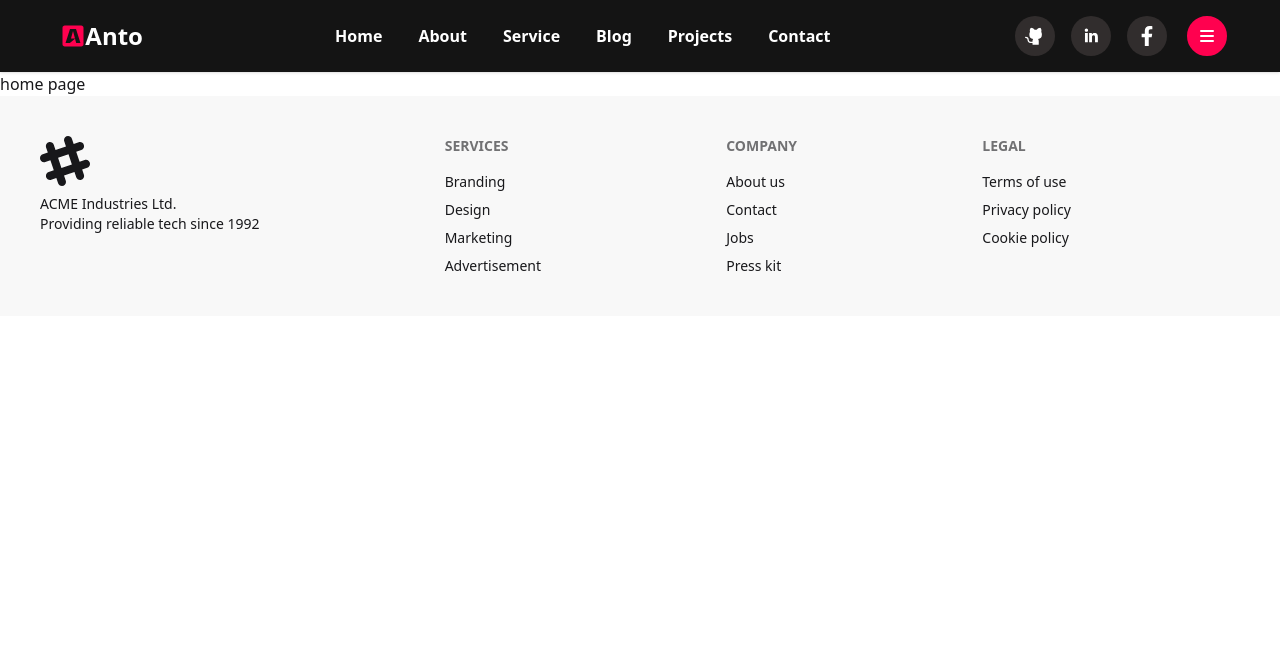
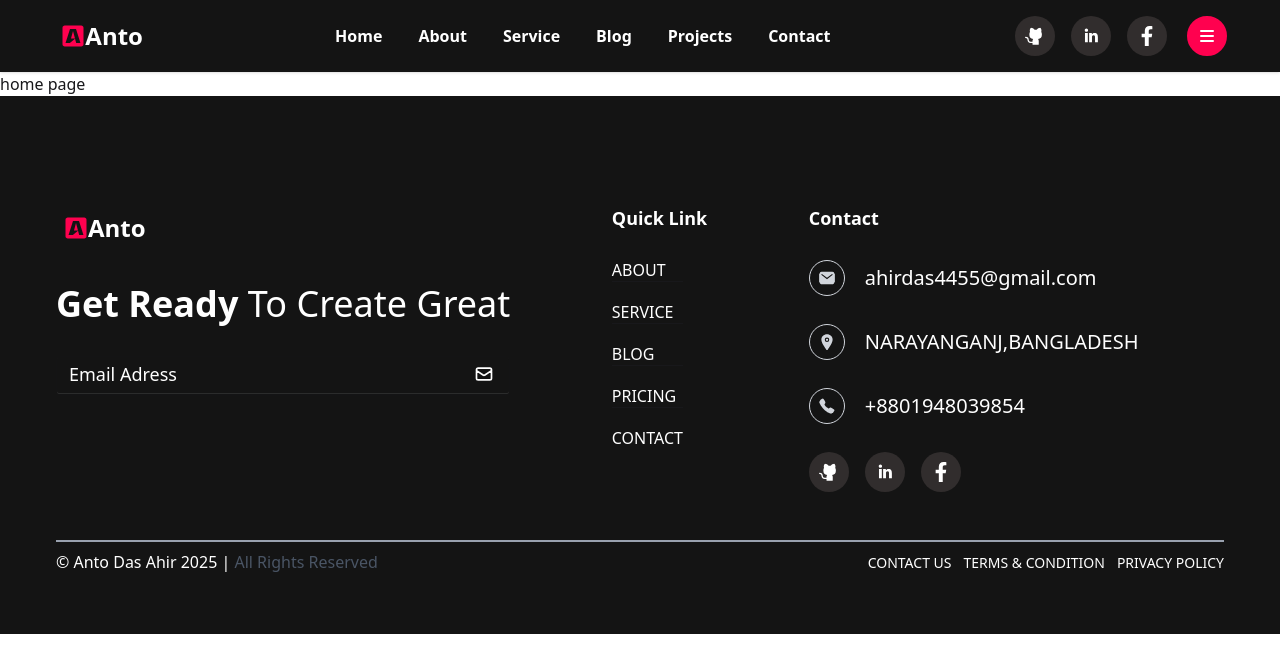
Before and after one commit to anto-das/anto-das-ahir, a React (Vite) app: page / in a window 1280 px wide. Shown: the top 672 px of the page. Built offline with nearby package versions, Linux system fonts and the light colour scheme.

Commit message:
added footer design

```diff
--- a/src/Shared/Footer.jsx
+++ b/src/Shared/Footer.jsx
@@ -1,45 +1,62 @@
+import { HiOutlineMail } from "react-icons/hi";
+import Logo from "./Logo";
+import { NavLink } from "react-router-dom";
+import { IoCall, IoLocation, IoMail } from "react-icons/io5";
+import SocialIcons from "../components/SocialIcons";
 
 const Footer = () => {
+     const links =<>
+    <ul className="grid gap-5">
+      <li className='border-b '><NavLink className={'text-white  uppercase  text-[16px] hover:border-b-2 hover:border-[#ff014f] transition border-w-full hover:text-[#ff014f] duration-1000'}>About</NavLink></li>
+      <li className='border-b '><NavLink className={'text-white uppercase  text-[16px] hover:border-b-2 hover:border-[#ff014f] transition border-w-full hover:text-[#ff014f] duration-1000'}>Service</NavLink></li>
+      <li className='border-b '><NavLink className={'text-white uppercase  text-[16px] hover:border-b-2 hover:border-[#ff014f] transition border-w-full hover:text-[#ff014f] duration-1000'}>Blog</NavLink></li>
+      <li className='border-b '><NavLink className={'text-white uppercase  text-[16px] hover:border-b-2 hover:border-[#ff014f] transition border-w-full hover:text-[#ff014f] duration-1000'}>Pricing</NavLink></li>
+      <li ><NavLink className={'text-white uppercase  text-[16px] hover:border-b-2 hover:border-[#ff014f] transition border-w-full hover:text-[#ff014f] duration-1000'}>Contact</NavLink></li>
+    </ul>
+    </>
     return (
-        <footer className="footer sm:footer-horizontal bg-base-200 text-base-content p-10">
-  <aside>
-    <svg
-      width="50"
-      height="50"
-      viewBox="0 0 24 24"
-      xmlns="http://www.w3.org/2000/svg"
-      fillRule="evenodd"
-      clipRule="evenodd"
-      className="fill-current">
-      <path
-        d="M22.672 15.226l-2.432.811.841 2.515c.33 1.019-.209 2.127-1.23 2.456-1.15.325-2.148-.321-2.463-1.226l-.84-2.518-5.013 1.677.84 2.517c.391 1.203-.434 2.542-1.831 2.542-.88 0-1.601-.564-1.86-1.314l-.842-2.516-2.431.809c-1.135.328-2.145-.317-2.463-1.229-.329-1.018.211-2.127 1.231-2.456l2.432-.809-1.621-4.823-2.432.808c-1.355.384-2.558-.59-2.558-1.839 0-.817.509-1.582 1.327-1.846l2.433-.809-.842-2.515c-.33-1.02.211-2.129 1.232-2.458 1.02-.329 2.13.209 2.461 1.229l.842 2.515 5.011-1.677-.839-2.517c-.403-1.238.484-2.553 1.843-2.553.819 0 1.585.509 1.85 1.326l.841 2.517 2.431-.81c1.02-.33 2.131.211 2.461 1.229.332 1.018-.21 2.126-1.23 2.456l-2.433.809 1.622 4.823 2.433-.809c1.242-.401 2.557.484 2.557 1.838 0 .819-.51 1.583-1.328 1.847m-8.992-6.428l-5.01 1.675 1.619 4.828 5.011-1.674-1.62-4.829z"></path>
-    </svg>
-    <p>
-      ACME Industries Ltd.
+        <footer className="px-14 py-15  bg-[#141414] ">
+ <div className="footer sm:footer-horizontal text-base-content py-12 border-b-2 border-gray-400">
+     <aside className="space-y-6">
+    <Logo></Logo>
+    <p className="text-4xl text-white capitalize">
+     <span className="font-bold"> Get Ready</span> to create great
       <br />
-      Providing reliable tech since 1992
     </p>
+        <div className="relative w-full">
+            <input type="email" placeholder="Email Adress" className="input w-full placeholder:text-white placeholder:text-lg text-white bg-[#141414] border-b-2 focus:outline-none outline-none" />
+            <button className="link"><HiOutlineMail className="text-white text-xl absolute bottom-3 right-4"/></button>
+        </div>
   </aside>
-  <nav>
-    <h6 className="footer-title">Services</h6>
-    <a className="link link-hover">Branding</a>
-    <a className="link link-hover">Design</a>
-    <a className="link link-hover">Marketing</a>
-    <a className="link link-hover">Advertisement</a>
+  <nav className="space-y-5">
+    <h1 className="text-lg text-white font-bold">Quick Link</h1>
+   {links}
   </nav>
-  <nav>
-    <h6 className="footer-title">Company</h6>
-    <a className="link link-hover">About us</a>
-    <a className="link link-hover">Contact</a>
-    <a className="link link-hover">Jobs</a>
-    <a className="link link-hover">Press kit</a>
+  <nav className="space-y-5">
+    <h1 className="text-lg text-white font-bold">Contact</h1>
+    <div className="flex gap-5 items-center">
+        <IoMail className='text-4xl  border p-2 rounded-full text-gray-300' />
+      <p className='text-white  text-xl hover:border-b-2 hover:border-[#ff014f] transition border-w-full hover:text-[#ff014f] duration-1000'>ahirdas4455@gmail.com</p>
+    </div>
+    <div className="flex gap-5 items-center">
+        <IoLocation className='text-4xl  border p-2 rounded-full text-gray-300' />
+      <p className='text-white  uppercase text-xl hover:border-b-2 hover:border-[#ff014f] transition border-w-full hover:text-[#ff014f] duration-1000'>Narayanganj,Bangladesh</p>
+    </div>
+    <div className="flex gap-5 items-center">
+        <IoCall className='text-4xl  border p-2 rounded-full text-gray-300' />
+      <p className='text-white  uppercase text-xl hover:border-b-2 hover:border-[#ff014f] transition border-w-full hover:text-[#ff014f] duration-1000'>+8801948039854</p>
+    </div>
+    <SocialIcons></SocialIcons>
   </nav>
-  <nav>
-    <h6 className="footer-title">Legal</h6>
-    <a className="link link-hover">Terms of use</a>
-    <a className="link link-hover">Privacy policy</a>
-    <a className="link link-hover">Cookie policy</a>
-  </nav>
+ </div>
+ <div className="flex justify-between items-center">
+    <p className="text-white mt-2">&copy; Anto Das Ahir  {new Date().getFullYear()} | <span className="text-md font-medium text-gray-600"> All Rights Reserved</span> </p>
+    <div className="flex gap-3 mt-2 items-center">
+       <p ><NavLink className={'text-white uppercase font-medium text-sm hover:border-b-2 hover:border-[#ff014f] transition border-w-full hover:text-[#ff014f] duration-1000'}>Contact us</NavLink></p>
+       <p ><NavLink className={'text-white uppercase font-medium text-sm hover:border-b-2 hover:border-[#ff014f] transition border-w-full hover:text-[#ff014f] duration-1000'}>terms & condition</NavLink></p>
+       <p ><NavLink className={'text-white uppercase font-medium text-sm hover:border-b-2 hover:border-[#ff014f] transition border-w-full hover:text-[#ff014f] duration-1000'}>Privacy Policy</NavLink></p>
+    </div>
+ </div>
 </footer>
     );
 };
--- /dev/null
+++ b/src/Shared/Logo.jsx
@@ -0,0 +1,11 @@
+import { FaBuysellads } from "react-icons/fa";
+
+const Logo = () => {
+    return (
+        <div>
+            <p className="text-2xl p-2 font-black text-[#ff014f] flex items-center"><FaBuysellads /> <span className="text-white">Anto</span></p>
+        </div>
+    );
+};
+
+export default Logo;
--- a/src/Shared/Navbar.jsx
+++ b/src/Shared/Navbar.jsx
@@ -5,6 +5,7 @@ import SocialIcons from "../components/SocialIcons";
 import { FaBuysellads } from "react-icons/fa";
 import LargeSidebar from "../components/LargeSidebar";
 import SmallSidebar from "../components/SmallSidebar";
+import Logo from "./Logo";
 
 
 const Navbar = () => {
@@ -21,9 +22,10 @@ const Navbar = () => {
     return (
       <div className="bg-[#141414] shadow-sm py-3">
           <div className="flex justify-between items-center w-11/12 mx-auto">
-  <div>
-    <p className="text-2xl p-2 font-black text-[#ff014f] flex items-center"><FaBuysellads /> <span className="text-white">Anto</span></p>
-  </div>
+
+    {/* logo */}
+    <Logo></Logo>
+
   <div className="navbar-center flex">
     {links}
   </div>
--- a/src/components/LargeSidebar.jsx
+++ b/src/components/LargeSidebar.jsx
@@ -4,12 +4,13 @@ import SocialIcons from './SocialIcons';
 import { IoCall } from 'react-icons/io5';
 import { HiOutlineMail } from 'react-icons/hi';
 import { PiAddressBookLight } from 'react-icons/pi';
+import Logo from '../Shared/Logo';
 
 const LargeSidebar = () => {
     return (
         <div className="menu bg-[#141414] text-base-content min-h-full w-96 py-7 px-8">
       <div className='py-5 space-y-8'>
-        <p className="text-2xl p-2 font-black text-[#ff014f] flex items-center"><FaBuysellads /> <span className="text-white">Anto</span></p>
+        <Logo></Logo>
         <div>
             <img src={sideImg} alt="" />
         </div>
--- a/src/components/SmallSidebar.jsx
+++ b/src/components/SmallSidebar.jsx
@@ -2,6 +2,7 @@
 import { FaBuysellads } from 'react-icons/fa';
 import { NavLink } from 'react-router-dom';
 import SocialIcons from './SocialIcons';
+import Logo from '../Shared/Logo';
 
 const SmallSidebar = () => {
     const links =<>
@@ -16,7 +17,7 @@ const SmallSidebar = () => {
     </>
     return (
         <div className="menu bg-[#141414] text-base-content min-h-full w-96 py-7 px-8 space-y-5">
-      <p className="text-2xl p-2 font-black text-[#ff014f] flex items-center border-b border-[#969696]"><FaBuysellads /> <span className="text-white">Anto</span></p>
+            <Logo></Logo>
       <div>
         {links}
       </div>
```
